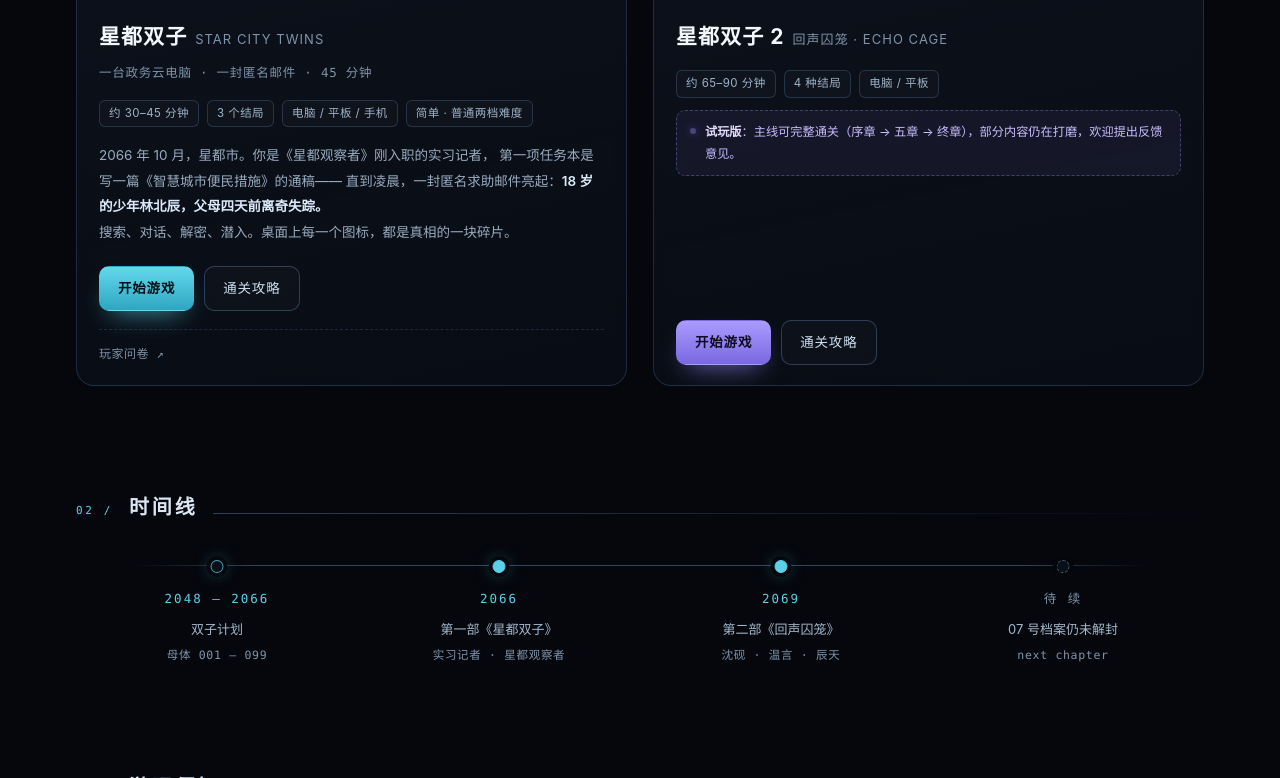
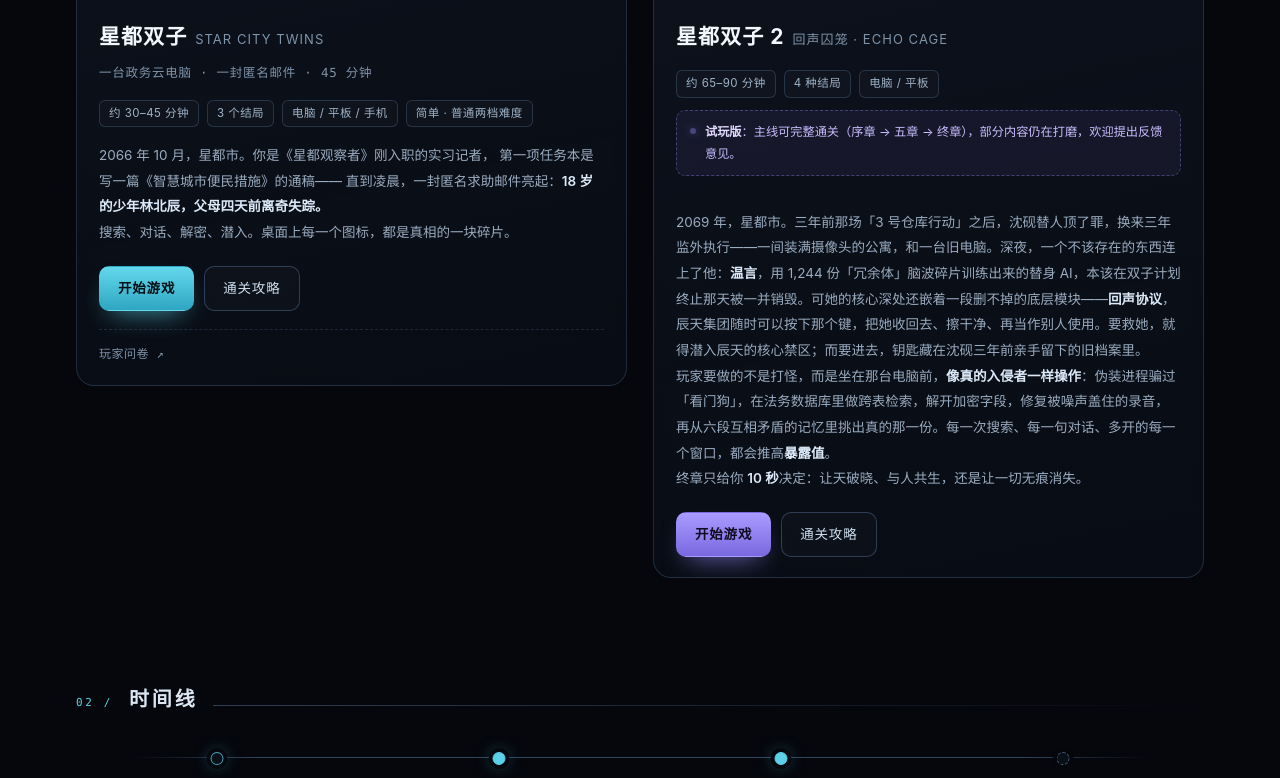
Before and after one commit to rwxwsWIG/xingdutwins-TheMainStory, a plain HTML site: page index.html in a window 1280 px wide. Shown: the part 941-1719 px from the top of the page. Drawn offline with Linux system fonts and the light colour scheme.

Commit message:
Add files via upload

```diff
--- a/index.html
+++ b/index.html
@@ -140,7 +140,7 @@ section{padding:52px 0}
 .sec-head .rule{flex:1;height:1px;background:linear-gradient(90deg,var(--line-strong),transparent)}
 
 /* ============ CARDS ============ */
-.grid{display:grid;grid-template-columns:repeat(auto-fit,minmax(330px,1fr));gap:26px}
+.grid{display:grid;grid-template-columns:repeat(auto-fit,minmax(330px,1fr));gap:26px;align-items:start}
 .card{
   display:flex;flex-direction:column;
   background:linear-gradient(168deg,var(--panel-a),var(--panel-b));
@@ -354,6 +354,7 @@ footer{
 /* ============ RESPONSIVE ============ */
 @media (max-width:900px){
   .constellation{opacity:.34;right:-60px;top:0;width:340px}
+  .grid{grid-template-columns:1fr}
   .timeline{grid-template-columns:repeat(2,1fr);gap:26px 0}
   .timeline::before{display:none}
   .tl-item{padding-top:0;text-align:left;padding-left:26px;border-left:1px solid rgba(96,130,172,.3)}
@@ -491,6 +492,12 @@ a:focus-visible,.btn:focus-visible{outline:2px solid var(--cyan);outline-offset:
             <span class="dot"></span>
             <div><b>试玩版</b>：主线可完整通关（序章 → 五章 → 终章），部分内容仍在打磨，欢迎提出反馈意见。</div>
           </div>
+
+          <p class="blurb">
+            2069 年，星都市。三年前那场「3 号仓库行动」之后，沈砚替人顶了罪，换来三年监外执行——一间装满摄像头的公寓，和一台旧电脑。深夜，一个不该存在的东西连上了他：<b>温言</b>，用 1,244 份「冗余体」脑波碎片训练出来的替身 AI，本该在双子计划终止那天被一并销毁。可她的核心深处还嵌着一段删不掉的底层模块——<b>回声协议</b>，辰天集团随时可以按下那个键，把她收回去、擦干净、再当作别人使用。要救她，就得潜入辰天的核心禁区；而要进去，钥匙藏在沈砚三年前亲手留下的旧档案里。<br>
+            玩家要做的不是打怪，而是坐在那台电脑前，<b>像真的入侵者一样操作</b>：伪装进程骗过「看门狗」，在法务数据库里做跨表检索，解开加密字段，修复被噪声盖住的录音，再从六段互相矛盾的记忆里挑出真的那一份。每一次搜索、每一句对话、多开的每一个窗口，都会推高<b>暴露值</b>。<br>
+            终章只给你 <b>10 秒</b>决定：让天破晓、与人共生，还是让一切无痕消失。
+          </p>
 
           <div class="actions">
             <a class="btn btn-primary" href="WIG%20game%202/index.html">开始游戏</a>
```
